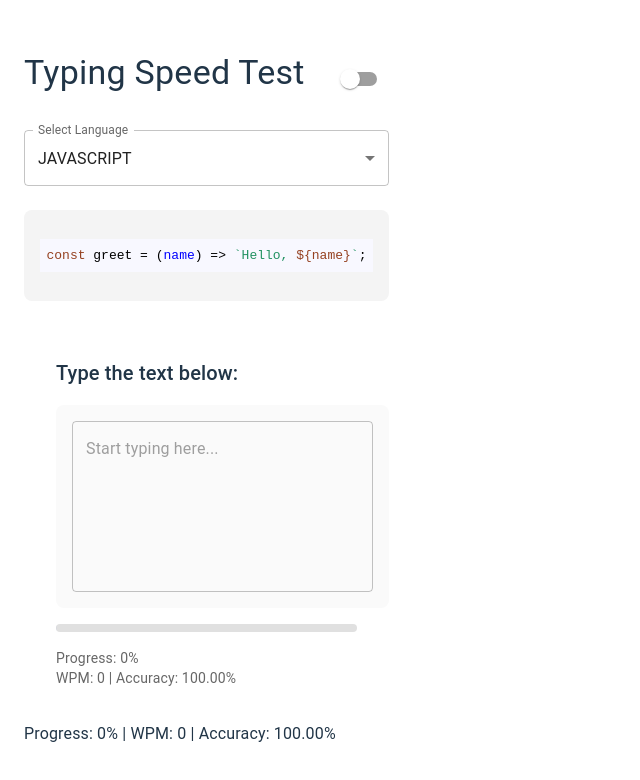
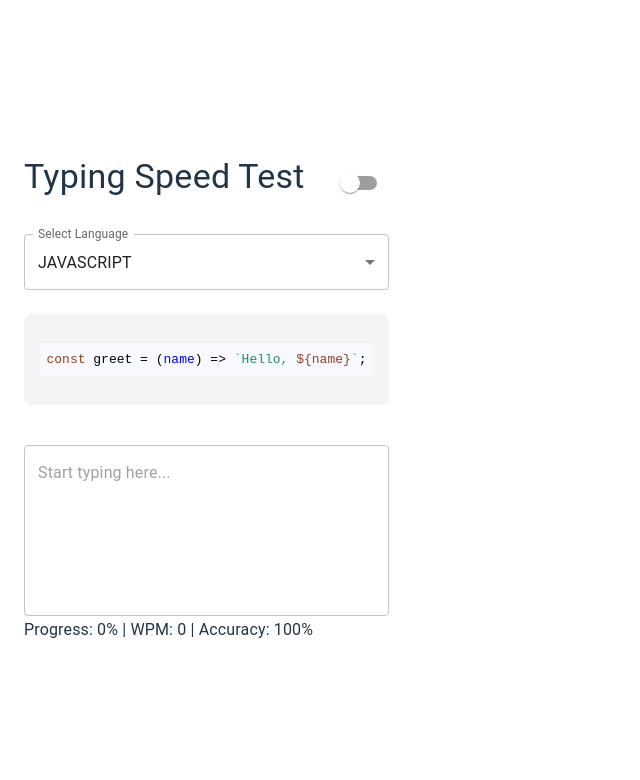
Before and after one commit to ltxstudio/probable-waddle, a React (Vite) app: page / in a window 1280 px wide. Shown: the top 780 px of the page, without its empty margins (0-640 px from the left). Built offline with nearby package versions, Linux system fonts and the light colour scheme.

Commit message:
Update TypingArea.jsx

```diff
--- a/src/components/TypingArea.jsx
+++ b/src/components/TypingArea.jsx
@@ -1,35 +1,28 @@
 import React, { useState, useEffect } from "react";
-import { TextField, LinearProgress, Box, Typography } from "@mui/material";
+import { Box, TextField } from "@mui/material";
 
-const TypingArea = ({ snippet, onProgress, onComplete }) => {
+const TypingArea = ({ snippet, onComplete }) => {
   const [input, setInput] = useState("");
   const [startTime, setStartTime] = useState(null);
   const [errorCount, setErrorCount] = useState(0);
 
-  // Calculate progress, WPM, and accuracy
   useEffect(() => {
-    const progress = Math.round((input.length / snippet.length) * 100);
-    const duration = startTime ? (Date.now() - startTime) / 1000 : 0;
-    const words = input.split(" ").length;
-    const wpm = duration ? Math.round((words / duration) * 60) : 0;
+    if (input === snippet) {
+      const duration = (Date.now() - startTime) / 1000;
+      const words = snippet.split(" ").length;
+      const wpm = Math.round((words / duration) * 60);
       const accuracy = Math.max(
         0,
         100 - (errorCount / snippet.length) * 100
       ).toFixed(2);
-
-    // Pass the data to the parent component
-    onProgress({ progress, wpm, accuracy });
-
-    if (input === snippet) {
       onComplete({ wpm, accuracy });
     }
-  }, [input, snippet, startTime, errorCount, onProgress, onComplete]);
+  }, [input, snippet, startTime, errorCount, onComplete]);
 
   const handleChange = (e) => {
     const value = e.target.value;
-    if (!startTime) setStartTime(Date.now()); // Start timer when typing starts
+    if (!startTime) setStartTime(Date.now());
 
-    // Increment error count if there's a mistake
     if (snippet.startsWith(value)) {
       setInput(value);
     } else {
@@ -38,11 +31,6 @@ const TypingArea = ({ snippet, onProgress, onComplete }) => {
   };
 
   return (
-    <Box sx={{ maxWidth: "100%", padding: { xs: 2, sm: 4 } }}>
-      <Typography variant="h6" sx={{ mb: 2 }}>
-        Type the text below:
-      </Typography>
-
     <TextField
       value={input}
       onChange={handleChange}
@@ -51,37 +39,8 @@ const TypingArea = ({ snippet, onProgress, onComplete }) => {
       rows={6}
       variant="outlined"
       placeholder="Start typing here..."
-        sx={{
-          mb: 2,
-          padding: 2,
-          fontSize: { xs: "14px", sm: "16px" }, // Adjust font size for responsiveness
-          backgroundColor: "#fafafa",
-          borderRadius: 2,
-        }}
+      sx={{ mt: 2 }}
     />
-
-      <LinearProgress
-        variant="determinate"
-        value={(input.length / snippet.length) * 100}
-        sx={{
-          height: 8,
-          borderRadius: 2,
-          backgroundColor: "#e0e0e0",
-          "& .MuiLinearProgress-bar": {
-            backgroundColor: "#3f51b5", // Progress color
-          },
-        }}
-      />
-
-      <Box sx={{ mt: 2 }}>
-        <Typography variant="body2" color="textSecondary">
-          Progress: {Math.round((input.length / snippet.length) * 100)}%
-        </Typography>
-        <Typography variant="body2" color="textSecondary">
-          WPM: {Math.max(0, Math.round(input.split(" ").length / ((Date.now() - startTime) / 60000)))} | Accuracy: {Math.max(0, 100 - (errorCount / snippet.length) * 100).toFixed(2)}%
-        </Typography>
-      </Box>
-    </Box>
   );
 };
 
```
Lines whose indentation alone changed are shown as unchanged.
